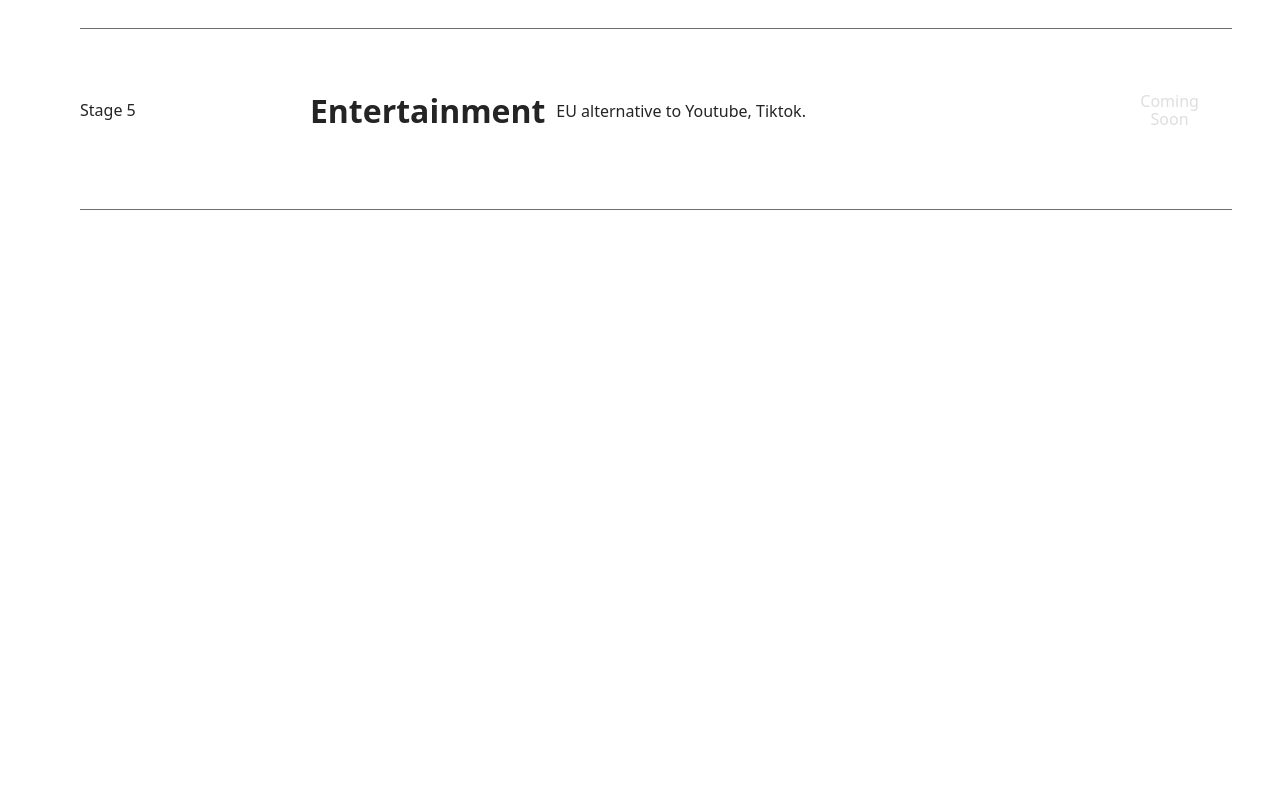
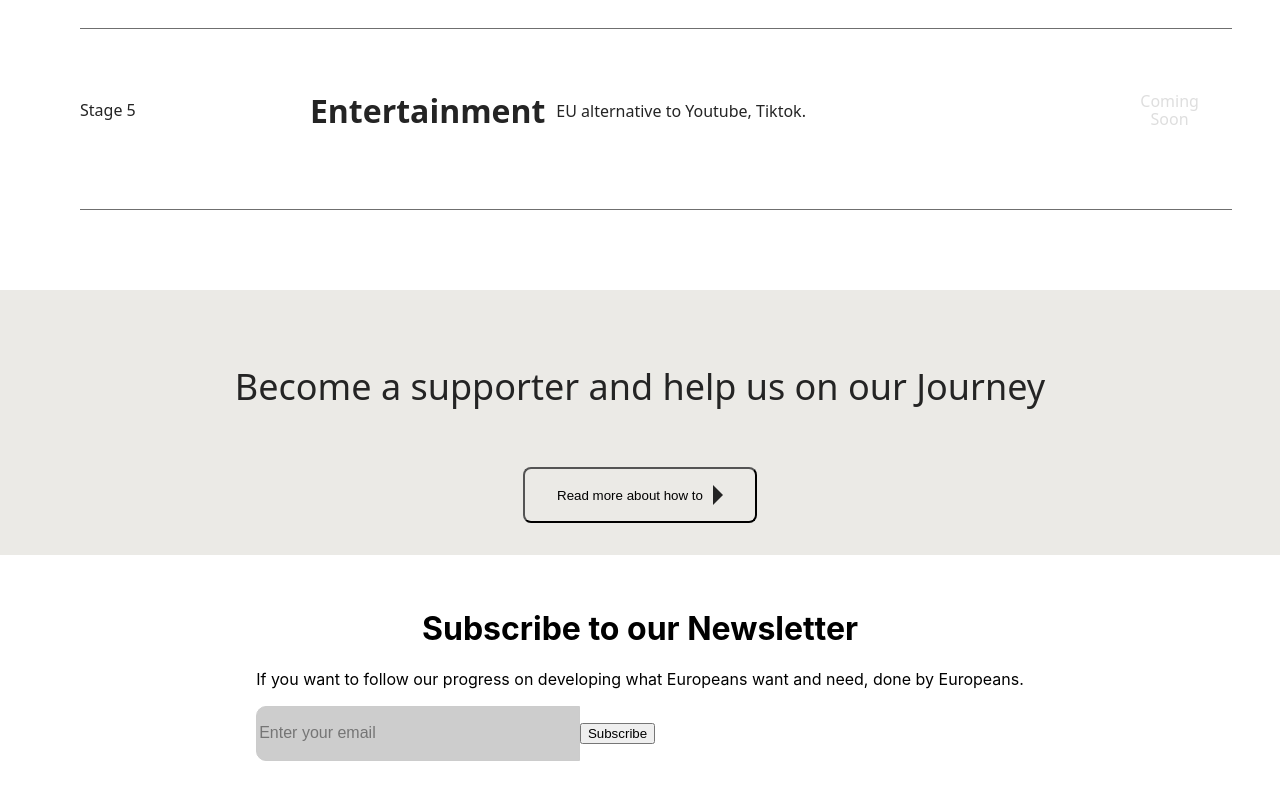
Before and after one commit to Rajj9797/thumbstack_assignment, a React (Create React App) app in the folder homepage/: page / in a window 1280 px wide. Shown: the part 4839-5639 px from the top of the page. Before the commit the page ends 5065 px from the top, so only its background shows below. Built offline with nearby package versions, Linux system fonts and the light colour scheme.

Commit message:
Supporter section created

```diff
--- a/homepage/src/App.js
+++ b/homepage/src/App.js
@@ -5,6 +5,7 @@ import LinkSection from './components/linkSection/linkSection';
 import ProductCard from './components/ProductCard/ProductCard';
 import AboutUs from './components/Aboutus/AboutUs';
 import RoadMap from './components/RoadMap/RoadMap';
+import Subscribe from './components/Subscribe/Subscribe';
 
 function App() {
   return (
@@ -15,6 +16,7 @@ function App() {
       <ProductCard />
       <AboutUs />
       <RoadMap />
+      <Subscribe />
     </div>
   );
 }
--- a/homepage/src/components/RoadMap/RoadMap.css
+++ b/homepage/src/components/RoadMap/RoadMap.css
@@ -128,7 +128,7 @@
     height: 0;
     border-top: 10px solid transparent;
     border-bottom: 10px solid transparent;
-    border-left: 10px solid #242424; /* This creates the left-pointing arrow */
+    border-left: 10px solid #242424;
 }
 
 .border-div-roadmap {
@@ -149,3 +149,74 @@
     width: 100%;
     height: 100%;
 }
+
+@media screen and (max-width: 768px) {
+    .card-roadmap {
+        display: flex;
+        align-items: center;
+        padding: 1rem;
+        gap: 1rem;
+        width: 100%;
+        height: 100%;
+        background: #FFFFFF;
+        border-radius: 8px;
+    }
+
+    .card-inner-div {
+        display: flex;
+        flex-direction: column;
+        justify-content: space-between;
+        align-items: center;
+        padding: 1rem;
+        gap: 1rem;
+        width: 90%;
+        height: 100%;
+        border-radius: 40px;
+    }
+
+    .card-inner-div:hover {
+        background: #f1ff66;
+        border: 1px solid #f1ff66;
+        cursor: pointer;
+    }
+
+    .card-level {
+        font-family: "Radio Canada Big", system-ui, -apple-system, BlinkMacSystemFont, "Segoe UI", sans-serif;
+        font-weight: 500;
+        font-style: Medium;
+        font-size: 16px;
+        line-height: 110%;
+        letter-spacing: -3%;
+        color: #242424;
+        text-align: left;
+        align-items: left;
+        width: 20%;
+    }
+
+    .card-title {
+        font-family: "Radio Canada Big", system-ui, -apple-system, BlinkMacSystemFont, "Segoe UI", sans-serif;
+        font-weight: 700;
+        font-style: Bold;
+        font-size: 32px;
+        line-height: 110%;
+        letter-spacing: -3%;
+        color: #242424;
+        text-align: center;
+        align-items: center;
+        width: 50%;
+    }
+
+    .card-description {
+        font-family: "Radio Canada Big", system-ui, -apple-system, BlinkMacSystemFont, "Segoe UI", sans-serif;
+        font-weight: 400;
+        font-style: Regular;
+        font-size: 16px;
+        line-height: 140%;
+        letter-spacing: 0%;
+        color: #242424;
+        text-align: center;
+        align-items: left;
+        width: 50%;
+
+    }
+}
--- /dev/null
+++ b/homepage/src/components/Subscribe/Subscribe.css
@@ -0,0 +1,55 @@
+.subscribe-main-div {
+    display: flex;
+    flex-direction: column;
+    justify-content: center;
+    align-items: center;
+    padding: 4rem 0;
+    gap: 2rem;
+    width: 100%;
+    height: fit-content;
+}
+
+.supporter-div {
+    display: flex;
+    flex-direction: column;
+    justify-content: center;
+    align-items: center;
+    gap: 1rem;
+    width: 100%;
+    height: fit-content;
+    background-color: #ebeae6;
+    padding: 2rem;
+
+}
+
+.supporter-head {
+    font-family: "Radio Canada Big", system-ui, -apple-system, BlinkMacSystemFont, "Segoe UI", sans-serif;
+    font-weight: 400;
+    font-style: Regular;
+    font-size: 36px;
+    line-height: 160%;
+    letter-spacing: 0%;
+    color: #242424;
+    text-align: center;
+}
+
+.subscribe-arrow-div {
+    display: inline-block;
+    width: 0;
+    height: 0;
+    border-top: 10px solid transparent;
+    border-bottom: 10px solid transparent;
+    border-left: 10px solid #242424;
+}
+
+.supporter-button {
+    display: flex;
+    justify-content: center;
+    align-items: center;
+    padding: 1rem 2rem;
+    gap: 10px;
+    width: fit-content;
+    height: fit-content;
+    background: #ebeae6;
+    border-radius: 8px;
+}
--- /dev/null
+++ b/homepage/src/components/Subscribe/Subscribe.jsx
@@ -0,0 +1,27 @@
+import React from "react";
+import "./Subscribe.css";
+
+const Subscribe = () => {
+    return (
+        <div className="subscribe-main-div">
+            <div className="supporter-div">
+                <p className="supporter-head">Become a supporter and help us on our Journey</p>
+                <button className="supporter-button">Read more about how to <span className="subscribe-arrow-div"></span></button>
+
+            </div>
+
+            <div className="subscribe-div">
+            <h1 className="subscribe-head">Subscribe to our Newsletter</h1>
+            <p className="subscribe-para">If you want to follow our progress on developing what Europeans want and need, done by Europeans.</p>
+            <div className="input-div">
+                <input type="email" placeholder="Enter your email" className="email-input"/>
+                <button className="subscribe-button">Subscribe</button>
+            </div>
+        </div>
+
+        </div>
+
+    )
+}
+
+export default Subscribe;
```
